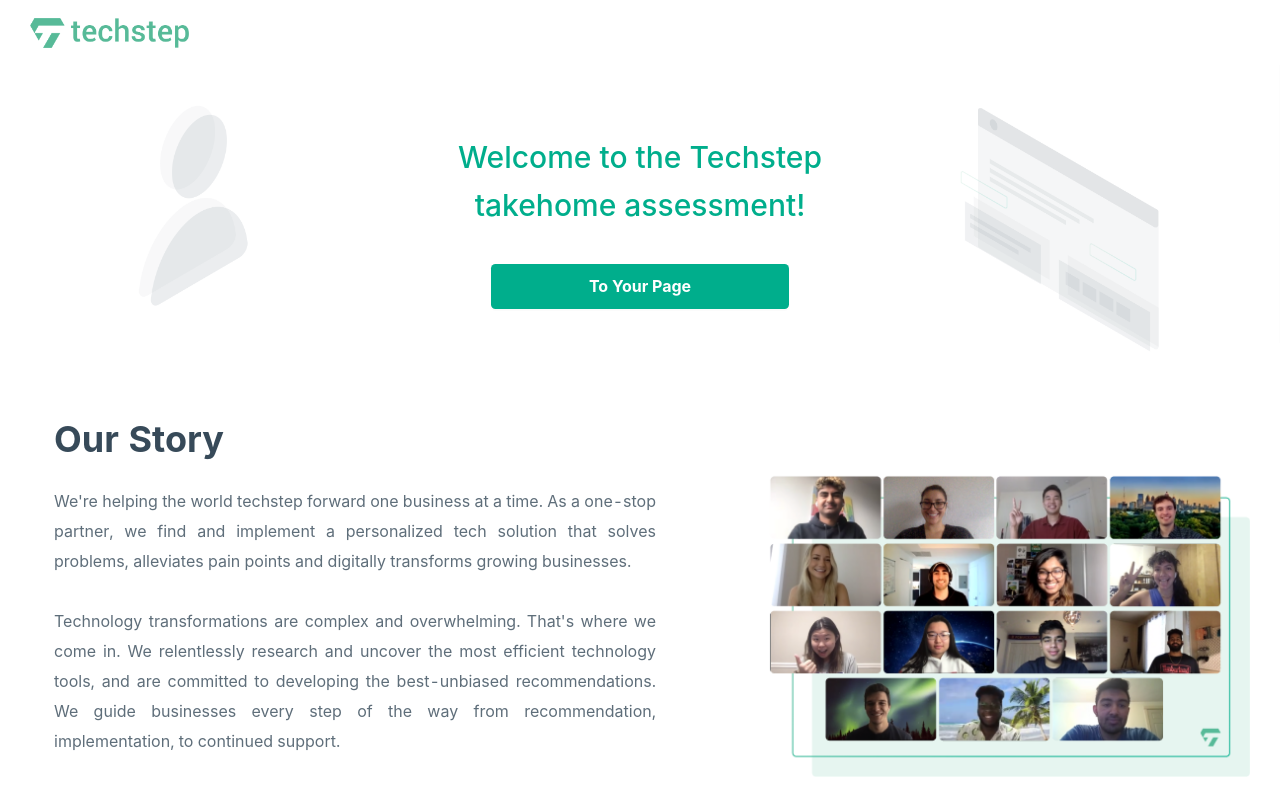
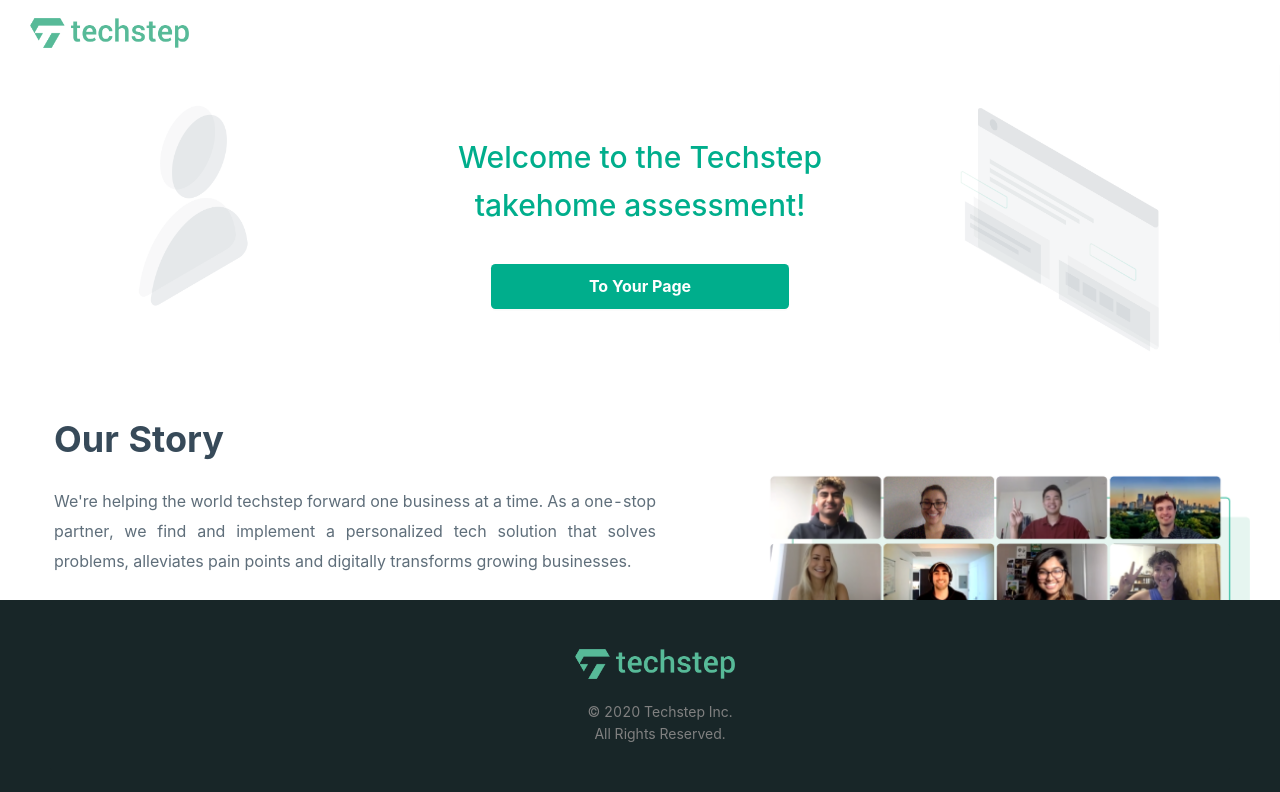
Before and after one commit to techstep-team/techstep_takehome, a React (Create React App) app in the folder frontend/: page / in a window 1280 px wide. Shown: the top 792 px of the page. Built offline with nearby package versions, Linux system fonts and the light colour scheme.

Commit message:
Anchor footer to bottom of page.

```diff
--- a/frontend/src/App.js
+++ b/frontend/src/App.js
@@ -23,7 +23,16 @@
       </Header>
       <Route path="/search" component={Search} />
       <Route exact path="/" component={Home} />
-      <Footer style={{ backgroundColor: '#182628', height: '200px' }}>
+      <Footer
+        style={{
+          backgroundColor: '#182628',
+          height: '200px',
+          position: 'absolute',
+          left: 0,
+          bottom: 0,
+          right: 0,
+        }}
+      >
         <Card
           style={{
             width: '100%',
```
Also changed, not shown: 1 other file (tests, documents, lock files or other folders).
